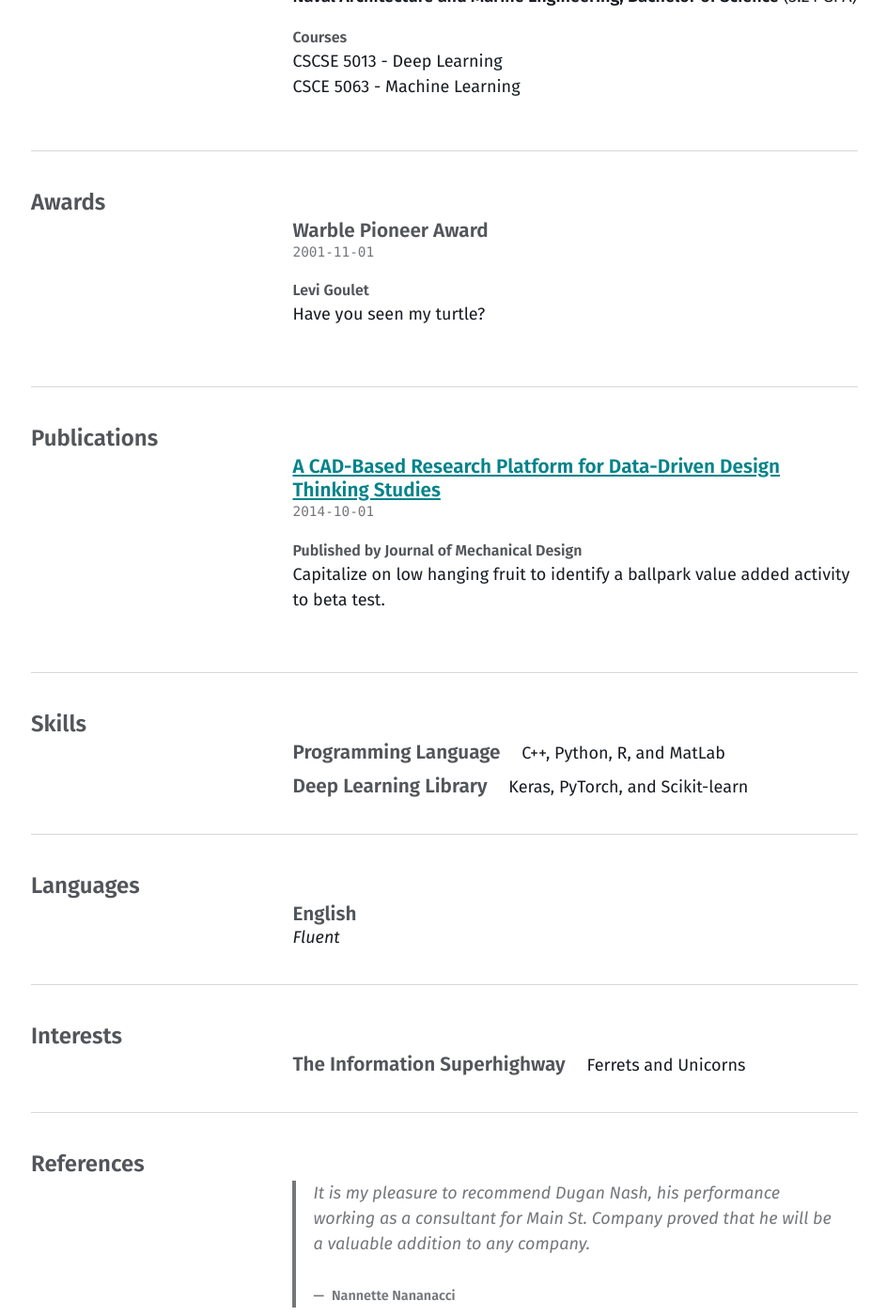
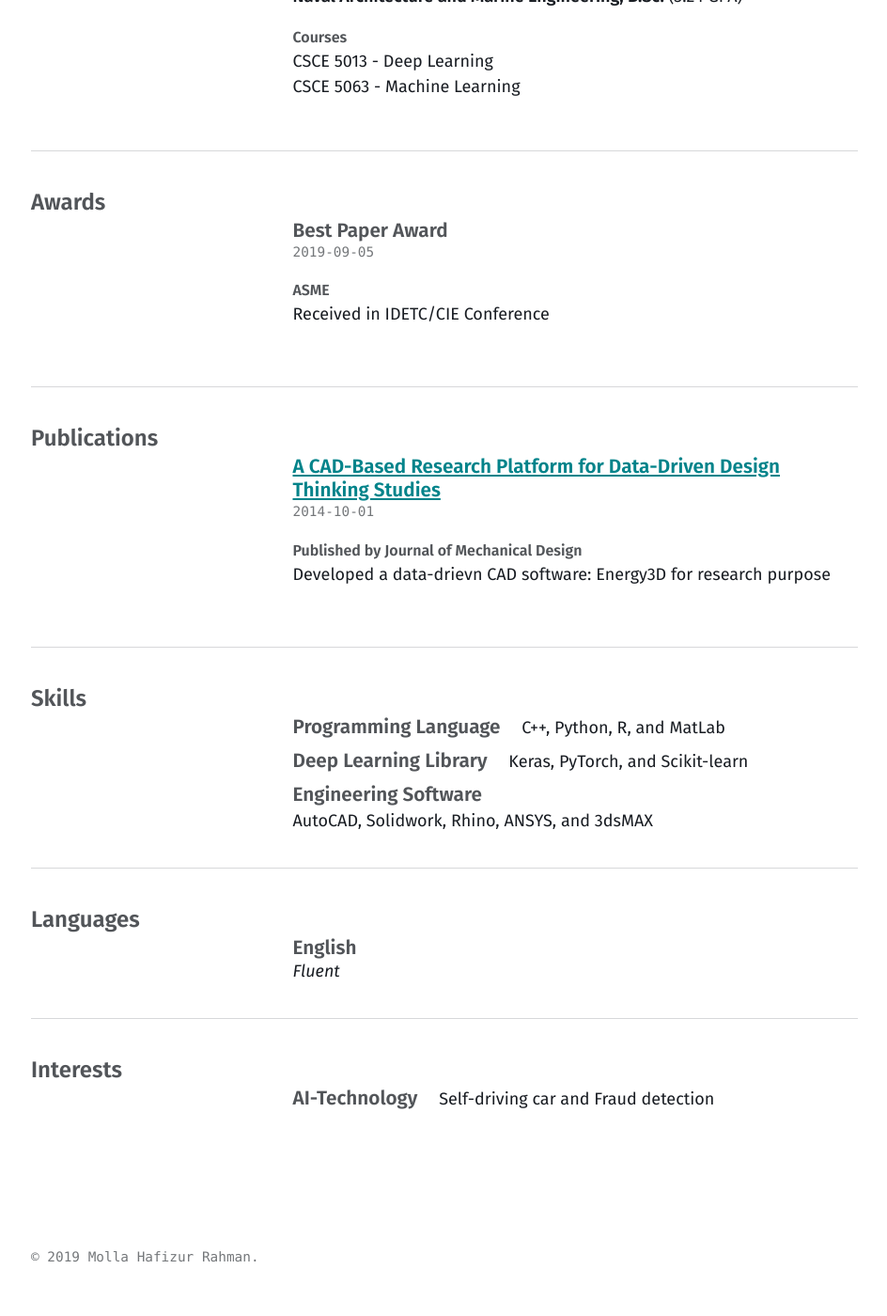
Before and after one commit to HafizSunny/HafizSunny09.github.io, a Jekyll site: the page built from cv.md, in a window 1280 px wide and 1400 px high, scrolled down 1711 px. Shown: the whole window at 94% size, without its empty margins (39-983 px from the left). Built offline with Jekyll 4.4.1, drawn with Linux system fonts in a browser that asks for light colours; after the commit the page ends 3087 px from its top, so only the background shows below that.

Commit message:
Update cv.json

```diff
--- a/_data/cv.json
+++ b/_data/cv.json
@@ -70,22 +70,22 @@
     {
       "institution": "Bangladesh University of Engineering and Technology",
       "area": "Naval Architecture and Marine Engineering",
-      "studyType": "Bachelor of Science",
+      "studyType": "B.Sc.",
       "startDate": "2017-08-22",
       "endDate": "2015-06-30",
       "gpa": "3.24",
       "courses": [
-        "CSCSE 5013 - Deep Learning",
+        "CSCE 5013 - Deep Learning",
         "CSCE 5063 - Machine Learning"
       ]
     }
   ],
   "awards": [
     {
-      "title": "Warble Pioneer Award",
-      "date": "2001-11-01",
-      "awarder": "Levi Goulet",
-      "summary": "Have you seen my turtle?"
+      "title": "Best Paper Award",
+      "date": "2019-09-05",
+      "awarder": "ASME",
+      "summary": "Received in IDETC/CIE Conference "
     }
   ],
   "publications": [
@@ -93,8 +93,8 @@
       "name": "A CAD-Based Research Platform for Data-Driven Design Thinking Studies",
       "publisher": "Journal of Mechanical Design",
       "releaseDate": "2014-10-01",
-      "website": "https://en.rhy.es",
-      "summary": "Capitalize on low hanging fruit to identify a ballpark value added activity to beta test."
+      "website": "https://fluidsengineering.asmedigitalcollection.asme.org/mechanicaldesign/article-standard/141/12/121102/956260/A-Computer-Aided-Design-Based-Research-Platform",
+      "summary": "Developed a data-drievn CAD software: Energy3D for research purpose"
     }
   ],
   "skills": [
@@ -116,6 +116,17 @@
         "PyTorch",
         "Scikit-learn"
       ]
+    },
+    {
+      "name": "Engineering Software",
+      "level": "Experienced",
+      "keywords": [
+        "AutoCAD",
+        "Solidwork",
+        "Rhino",
+        "ANSYS",
+        "3dsMAX"
+      ]
     }
   ],
   "languages": [
@@ -126,17 +137,11 @@
   ],
   "interests": [
     {
-      "name": "The Information Superhighway",
+      "name": "AI-Technology",
       "keywords": [
-        "Ferrets",
-        "Unicorns"
+        "Self-driving car",
+        "Fraud detection"
       ]
-    }
-  ],
-  "references": [
-    {
-      "name": " Nannette Nananacci",
-      "reference": "It is my pleasure to recommend Dugan Nash, his performance working as a consultant for Main St. Company proved that he will be a valuable addition to any company."
     }
   ]
 }
```
